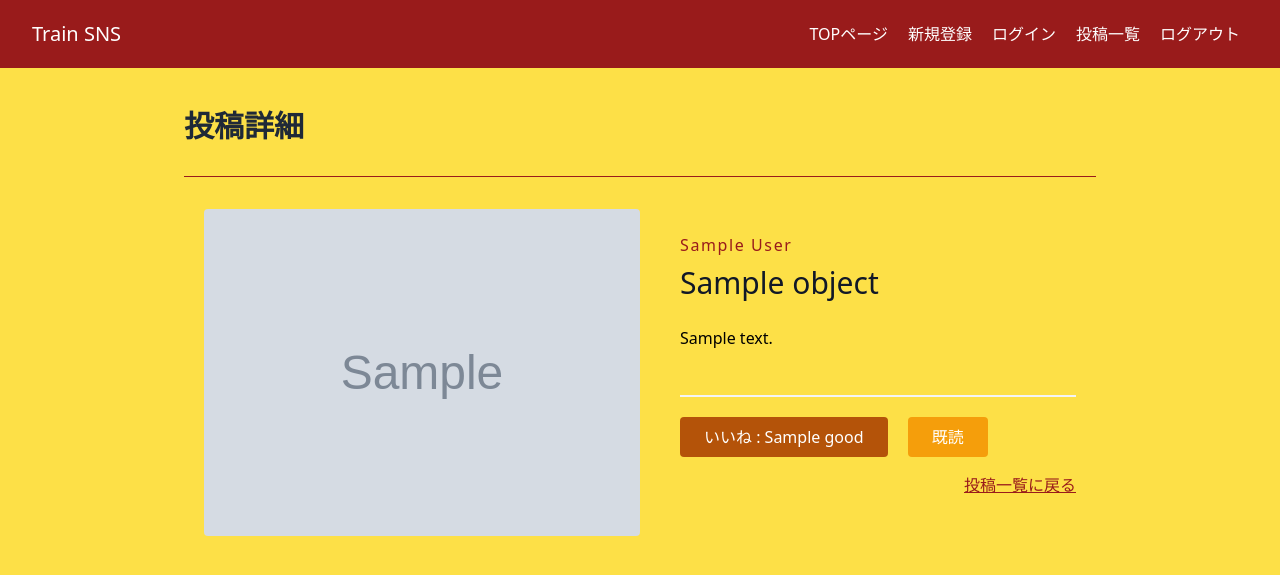
After one commit to tomohiro-1210/django-hoshitetsu-sns, a Django app: template templates/detail.html in a window 1280 px wide. The commit adds this page. Shown: the top 575 px of the page. Run offline with Django 3.2, Linux system fonts and the light colour scheme; the template is opened without the code that fills it: most values are stand-ins (such as "Sample title", 1, 10 or a date in 2020); grey boxes marked "Sample" are stand-in pictures; some libraries are stand-ins or nearby versions.

Commit message:
詳細画面実装(detailfunc) いいね機能実装(goodfunc)

```diff
--- a/snsapp/urls.py
+++ b/snsapp/urls.py
@@ -8,6 +8,9 @@ urlpatterns = [
     path('signup/', signupfunc, name='signup'),
     path('login/', loginfunc, name='login'),
     path('logout/', logoutfunc, name='logout'),
-    path('list/', listfunc, name='list')
+    path('list/', listfunc, name='list'),
+    path('detail/<int:pk>/', detailfunc, name='detail'),
+    path('good/<int:pk>', goodfunc, name='good'),
+    path('read/<int:pk>', readfunc, name='read'),
 ] + static(settings.MEDIA_URL, document_root=settings.MEDIA_ROOT) \
   + static(settings.STATIC_URL, document_root=settings.STATIC_ROOT)
--- a/snsproject/settings.py
+++ b/snsproject/settings.py
@@ -125,7 +125,7 @@ DEFAULT_AUTO_FIELD = 'django.db.models.BigAutoField'
 
 # 画像フォルダの保管
 MEDIA_ROOT = BASE_DIR / 'images'
-MEDIA_URL = '/images/'
+MEDIA_URL = 'sns/images/'
 
 # 静的ファイルの保管
 # STATIC_ROOT = BASE_DIR / 'static'
--- a/templates/base.html
+++ b/templates/base.html
@@ -17,9 +17,10 @@
       </a>
       <nav class="md:ml-auto flex flex-wrap items-center text-base justify-center">
         <a href="{% url 'top' %}" class="mr-5 hover:text-gray-900">TOPページ</a>
+        <a href="{% url 'signup' %}" class="mr-5 hover:text-gray-900">新規登録</a>
+        <a href="{% url 'login' %}" class="mr-5 hover:text-gray-900">ログイン</a>
         <a href="{% url 'list' %}" class="mr-5 hover:text-gray-900">投稿一覧</a>
         <a href="{% url 'logout' %}" class="mr-5 hover:text-gray-900">ログアウト</a>
-        <a href="{% url 'signup' %}" class="mr-5 hover:text-gray-900">新規登録</a>
       </nav>
     </div>
   </header>
--- /dev/null
+++ b/templates/detail.html
@@ -0,0 +1,36 @@
+{% extends 'base.html' %}
+{% block site_title %}
+投稿一覧
+{% endblock site_title %}
+
+{% block content %}
+<section class="w-full lg:w-3/4 max-w-100 mx-auto">
+  <div class="container px-6 py-10 mx-auto">
+      <div class="flex items-center justify-between">
+          <p class="text-2xl font-semibold text-gray-800 capitalize lg:text-3xl dark:text-white">投稿詳細</p>
+      </div>
+
+      <hr class="my-8 border-red-800 ">
+
+      <div class="container px-5 mx-auto">
+        <div class="mx-auto flex flex-wrap">
+          <img alt="thumbnail" class="lg:w-1/2 w-full lg:h-auto object-cover object-center rounded" src="{{ object.thumbnail.url }}">
+          <div class="lg:w-1/2 w-full lg:pl-10 lg:py-6 mt-3 lg:mt-0">
+            <div class="mb-3 md:mb-6">
+                <h2 class="text-base title-font text-red-800 mb-2 tracking-widest">{{ object.author }}</h2>
+                <h1 class="text-gray-900 text-3xl title-font font-medium mb-1">{{object.title}}</h1>
+            </div>
+            <p class="leading-relaxed">{{ object.text }}</p>
+            <div class="flex mt-6 items-center pb-5 border-b-2 border-gray-100 mb-5">
+            </div>
+            <div class="text-left mb-4">
+              <button class="text-white bg-amber-700 border-0 py-2 px-6 mr-4 focus:outline-none hover:bg-amber-800 rounded">いいね : {{ object.good }}</button>
+              <button class="text-white bg-amber-500 border-0 py-2 px-6 focus:outline-none hover:bg-amber-600 rounded">既読</button>
+            </div>
+            <a href="{% url 'list' %}" class="block text-red-800 underline hover:text-red-700 text-right">投稿一覧に戻る</a>
+          </div>
+        </div>
+      </div>
+  </div>
+</section>
+{% endblock content %}
```
Also changed, not shown: snsapp/views.py (+32 -1 lines), templates/list.html (+5 -5 lines), db.sqlite3.
